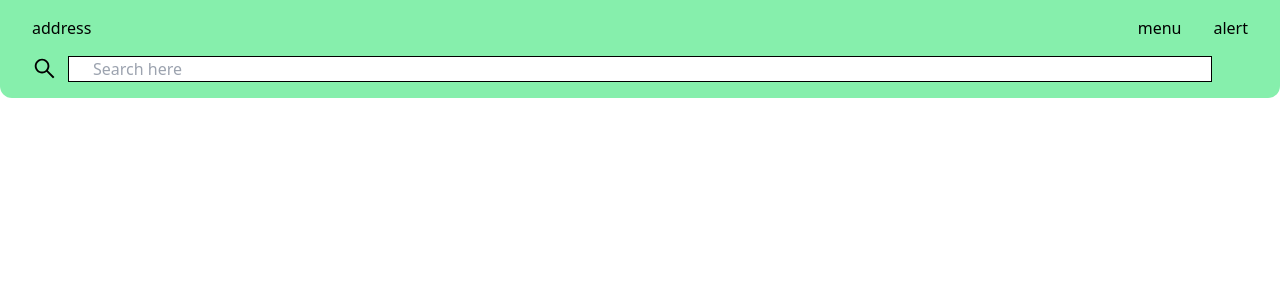
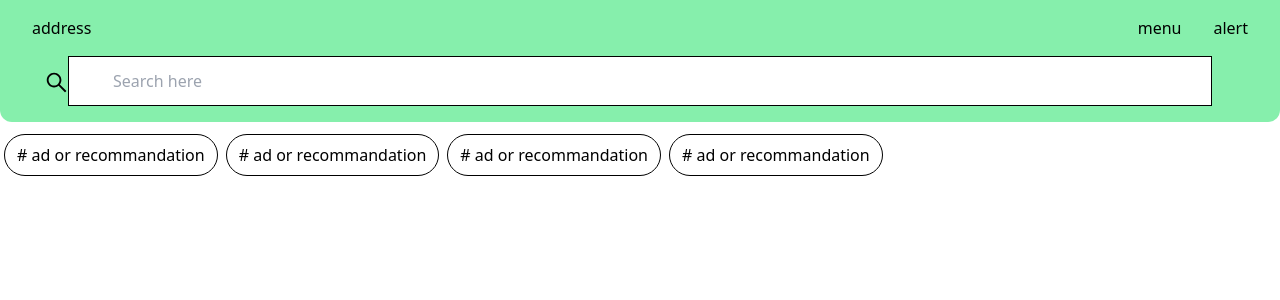
Before and after one commit to TheJ8467/serverless-react-ts, a React (Create React App) app: page / in a window 1280 px wide. Shown: the top 300 px of the page. Built offline with nearby package versions, Linux system fonts and the light colour scheme.

Commit message:
made ad bar skeleton

```diff
--- a/src/components/App.tsx
+++ b/src/components/App.tsx
@@ -1,14 +1,12 @@
 import React, { FunctionComponent } from 'react';
-import Message from './Message';
-import BMSerachbar from './BMSearchbar';
+import BMSearchbar from './BMSearchbar';
+import BMAdbars from './BMAdbars';
 
 const App: FunctionComponent<{}> = () => {
   return (
     <>
-    <BMSerachbar />
-    {/* <div className="container mx-auto">
-      <Message />
-    </div> */}
+    <BMSearchbar />
+    <BMAdbars/>
     </>
   );
 }
--- /dev/null
+++ b/src/components/BMAdbars.tsx
@@ -0,0 +1,15 @@
+import React, { FunctionComponent as FC} from 'react';
+
+const BMAdbars: FC<{}> = () => {
+
+  return (
+    <div className='flex overflow-x-auto hide-scrollbar'>
+      <a href="/" target="_blank" rel="noopener noreferrer" className='flex-shrink-0 px-3 py-2 mx-1 my-3 border rounded-full border-black' ># ad or recommandation</a>
+      <a href="/" target="_blank" rel="noopener noreferrer" className='flex-shrink-0 px-3 py-2 mx-1 my-3 border rounded-full border-black' ># ad or recommandation</a>
+      <a href="/" target="_blank" rel="noopener noreferrer" className='flex-shrink-0 px-3 py-2 mx-1 my-3 border rounded-full border-black' ># ad or recommandation</a>
+      <a href="/" target="_blank" rel="noopener noreferrer" className='flex-shrink-0 px-3 py-2 mx-1 my-3 border rounded-full border-black' ># ad or recommandation</a>
+    </div>
+  );
+}
+
+export default BMAdbars;
--- a/src/components/BMSearchbar.tsx
+++ b/src/components/BMSearchbar.tsx
@@ -1,10 +1,7 @@
-import React, { FunctionComponent as FC, useState } from 'react';
+import React, { FunctionComponent as FC} from 'react';
 import { AiOutlineSearch } from 'react-icons/ai';
-import { useSelector, useDispatch } from 'react-redux';
-import { RootState } from '../store';
-import { setName } from '../store/slices/mySlice';
 
-const BMSerachbar: FC<{}> = () => {
+const BMSearchbar: FC<{}> = () => {
 
   return (
     <div className="container mx-auto pl-4 pr-4 bg-green-300 rounded-b-xl">
@@ -16,11 +13,11 @@ const BMSerachbar: FC<{}> = () => {
     </div>
     </div>
     <div className='flex justify-center relative'>
-        <AiOutlineSearch size={25} className='absolute left-4'/>
-    <input placeholder='Search here' className='w-11/12 mb-4 border border-black pl-6' />
+        <AiOutlineSearch size={25} className='absolute left-7 top-3.5'/>
+    <input placeholder='Search here' className='w-11/12 mb-4 py-3 px-11 border border-black' />
     </div>
     </div>
   );
 }
 
-export default BMSerachbar;
+export default BMSearchbar;
--- /dev/null
+++ b/src/index.css
@@ -0,0 +1,8 @@
+.hide-scrollbar::-webkit-scrollbar {
+    display: none;
+  }
+
+  .hide-scrollbar {
+    -ms-overflow-style: none;
+    scrollbar-width: none;
+  }
--- a/src/index.tsx
+++ b/src/index.tsx
@@ -3,6 +3,7 @@ import { Provider } from 'react-redux'
 import { store } from './store'
 import App from './components/App'
 import './tailwind.css'
+import './index.css'
 
 const el = document.getElementById('root') as HTMLElement
 const root = createRoot(el)
```
